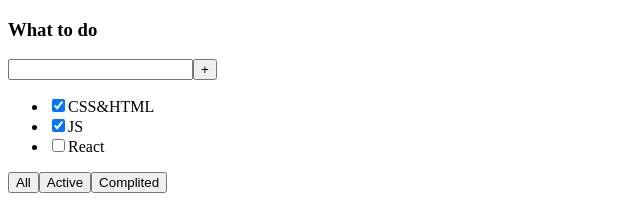
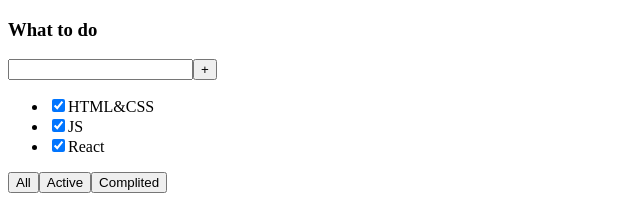
Before and after one commit to MikitaLemesh/toDo, a React (Create React App) app in the folder my-app/: page / in a window 1280 px wide. Shown: the top 206 px of the page, without its empty margins (0-640 px from the left). Built offline with nearby package versions, Linux system fonts and the light colour scheme.

Commit message:
feat: create constant with items

```diff
--- a/my-app/src/ToDOList.tsx
+++ b/my-app/src/ToDOList.tsx
@@ -1,6 +1,8 @@
-import React from "react";
+import React, { useState } from "react";
+import tasks from "./constants";
 
 function ToDoList() {
+    const [tasksList, setTasksList] = useState(tasks);
     return (
       <div>
         <h3>What to do</h3>
@@ -9,9 +11,7 @@ function ToDoList() {
           <button>+</button>
         </div>
         <ul>
-          <li><input type='checkbox' checked={true}/><span>CSS&HTML</span></li>
-          <li><input type='checkbox' checked={true}/><span>JS</span></li>
-          <li><input type='checkbox' checked={false}/><span>React</span></li>
+          {tasksList.map((item) => <li><input type='checkbox' checked={item.isDone}/><span>{item.task}</span></li>)}
         </ul>
         <div>
             <button>All</button>
--- /dev/null
+++ b/my-app/src/constants.tsx
@@ -0,0 +1,19 @@
+const tasks = [
+    {
+      id: 1,
+      task: "HTML&CSS",
+      isDone: true
+    },
+    {
+      id: 2,
+      task: "JS",
+      isDone: true
+    },
+    {
+      id: 3,
+      task: "React",
+      isDone: true
+    },
+]
+
+export default tasks;
```
